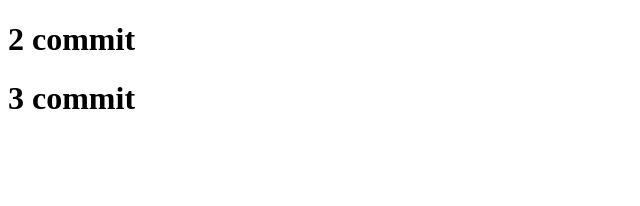
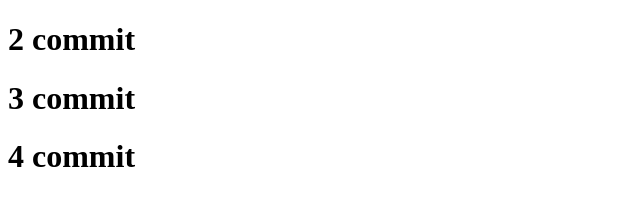
Before and after one commit to Orlandojr-7/1_RecetasCocina, a plain HTML site: page index.html in a window 1280 px wide. Shown: the whole page, without its empty margins (0-640 px from the left). Drawn offline with Linux system fonts and the light colour scheme.

Commit message:
4 commit

```diff
--- a/index.html
+++ b/index.html
@@ -8,5 +8,6 @@
 <body>
     <h1>2 commit</h1>
     <h1>3 commit</h1>
+    <h1>4 commit</h1>
 </body>
 </html>
```
